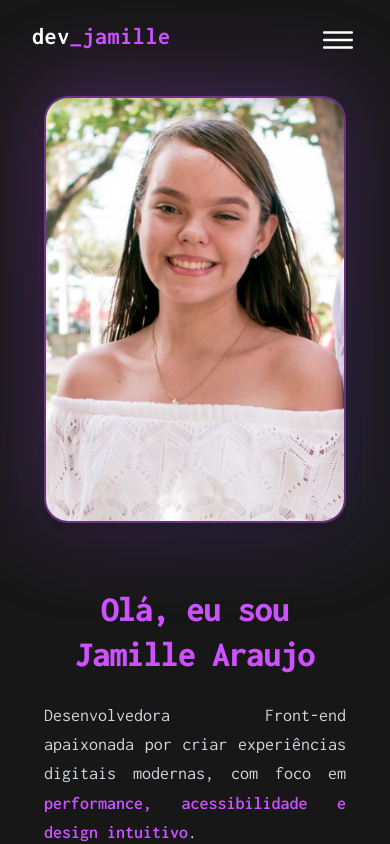
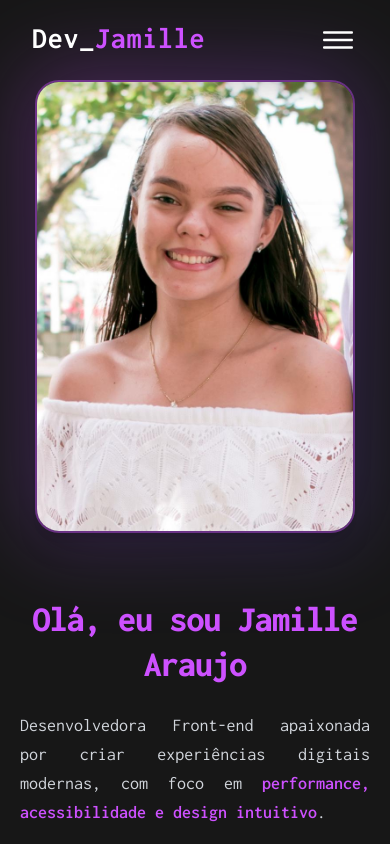
Before and after one commit to HeyJamille/Postfolio2, a React (Create React App) app: page / in a window 390 px wide. Built offline with nearby package versions, Linux system fonts and the light colour scheme; no server answers.

Commit message:
[FIX] responsivity

```diff
--- a/src/components/Menu.jsx
+++ b/src/components/Menu.jsx
@@ -15,8 +15,8 @@ const Menu = () => {
   return (
     <nav className='fixed w-full z-50 py-5 px-8 flex flex-row justify-between transition-all duration-300'>
       {/* Título */}
-      <a href="#" className="text-white text-2xl font-bold tracking-wide">
-        dev<span className="text-[#cd51ff]">_jamille</span>
+      <a href="#" className="text-white text-3xl font-bold tracking-wide">
+        Dev_<span className="text-[#cd51ff]">Jamille</span>
       </a>
 
       {/* Mobile Button */}
--- a/src/pages/About.jsx
+++ b/src/pages/About.jsx
@@ -4,10 +4,10 @@ import image from '../assets/girl.png';
 
 export const About = () => {
   return (
-    <article className='max-w-7xl mx-auto px-6 py-24 flex flex-col-reverse lg:flex-row items-center justify-between gap-16'>
+    <article className='flex flex-col-reverse mx-auto py-20 lg:flex-row items-center justify-between gap-10'>
 
-      <section>
-        <img src={image} className='rounded-3xl md:w-[500px] lg:w-full shadow-xl border-[2px] border-[#cd51ff]/40 hover:scale-105 transition-transform duration-500'/>
+      <section className='max-w-[500px]'>
+        <img src={image} className='rounded-3xl h-full shadow-xl border-[2px] border-[#cd51ff]/40 hover:scale-105 transition-transform duration-500 lg:w-full'/>
       </section>
 
       <section>
--- a/src/pages/Contacts.jsx
+++ b/src/pages/Contacts.jsx
@@ -41,10 +41,10 @@ const Contacts = () => {
   ];
 
   return (
-    <article className='flex flex-col max-w-7xl mx-auto px-6 pt-24 lg:flex-row items-center justify-center gap-16'>
+    <article className='flex flex-col max-w-7xl mx-auto py-20 lg:flex-row items-center justify-center gap-16'>
       <h2
         id="contacts-title"
-        className="text-4xl text-justify font-bold text-gray-300 px-6 py-24 lg:w-[50%] lg:text-center tracking-wide drop-shadow"
+        className="text-3xl lg:text-4xl px-5 text-justify font-bold text-gray-300 lg:w-[50%] lg:text-center tracking-wide drop-shadow"
       >
         Entre em contato e vamos desenvolver juntos a <span className="font-semibold text-[#cd51ff]">solução perfeita</span> para o seu negócio!"
       </h2>
--- a/src/pages/Informations.jsx
+++ b/src/pages/Informations.jsx
@@ -7,9 +7,9 @@ export const Informations = () => {
   const { ref, inView } = useInView({ triggerOnce: true });
 
   return (
-    <section
+    <article
       ref={ref}
-      className="max-w-7xl mx-auto px-6 py-24 flex flex-col-reverse lg:flex-row items-center justify-between gap-16 md:gap-20"
+      className="flex flex-col-reverse mx-auto py-20 lg:flex-row items-center justify-between gap-16 md:gap-20"
     >
       {/* Text and buttons */}
       <div
@@ -17,7 +17,7 @@ export const Informations = () => {
           ${inView ? 'opacity-100 translate-y-0' : 'opacity-0 translate-y-10'}
         `}
       >
-        <h1 className="text-4xl md:text-5xl font-extrabold text-[#cd51ff] leading-tight tracking-tight text-center lg:text-left">
+        <h1 className="text-4xl font-extrabold text-[#cd51ff] leading-tight tracking-tight text-center lg:text-left">
           Olá, eu sou <span className="text-[#cd51ff]">Jamille Araujo</span>
         </h1>
 
@@ -53,7 +53,7 @@ export const Informations = () => {
           className="relative rounded-3xl w-full shadow-xl border-[2px] border-[#cd51ff]/40 hover:scale-105 transition-transform duration-500"
         />
       </div>
-    </section>
+    </article>
   );
 };
 
--- a/src/pages/Projects.jsx
+++ b/src/pages/Projects.jsx
@@ -38,7 +38,7 @@ const Projects = ({data}) => {
     );
 
   return (
-    <article className="w-full max-w-7xl mx-auto px-6 py-20">
+    <article className="w-full max-w-7xl mx-auto py-20">
       <h1
         id="projects"
         className="text-4xl md:text-5xl font-extrabold text-[#cd51ff] text-center mb-16 tracking-wide"
--- a/src/pages/Skills.jsx
+++ b/src/pages/Skills.jsx
@@ -16,13 +16,13 @@ const Skills = () => {
     <article
       id="skills"
       ref={ref}
-      className="mx-auto px-6 py-20"
+      className="lg:px-24 py-20"
     >
       <h1 className="text-[#cd51ff] text-center text-4xl font-semibold mb-10 drop-shadow-lg">
-        Minhas Habilidades
+        Habilidades
       </h1>
 
-      <section className="grid grid-cols-2 sm:grid-cols-4 md:grid-cols-5 lg:grid-cols-6 gap-12">
+      <section className="grid grid-cols-3 sm:grid-cols-4 md:grid-cols-5 lg:grid-cols-6 gap-12">
         <SkillIcon icon={<IoLogoHtml5 />} text="HTML5" color="#E34F26" />
         <SkillIcon icon={<IoLogoCss3 />} text="CSS3" color="#1572B6" />
         <SkillIcon icon={<IoLogoJavascript />} text="JavaScript" color="#F7DF1E" />
@@ -39,7 +39,7 @@ const SkillIcon = ({ icon, text, color }) => {
 
   return (
     <div
-      className="relative flex flex-col items-center cursor-pointer"
+      className="relative flex flex-col items-center cursor-pointer gap-5"
       onMouseEnter={() => setIsHover(true)}
       onMouseLeave={() => setIsHover(false)}
     >
```
